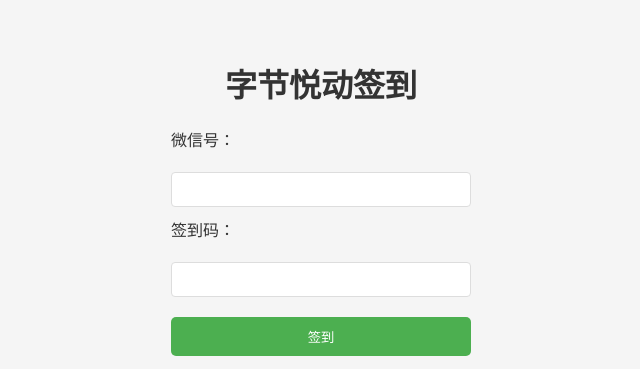
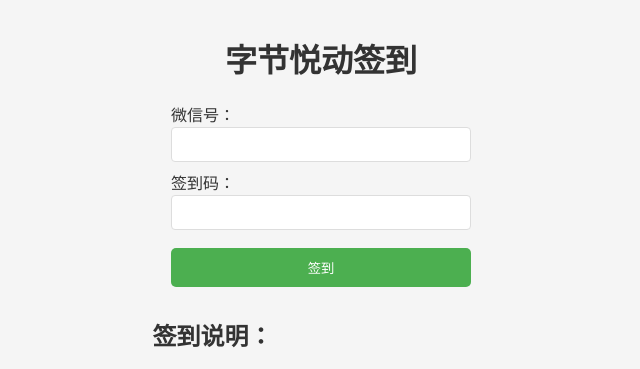
Before and after one commit to poboll/xxrksign, a website: page public/index.html in a window 1280 px wide. Shown: the top 369 px of the page, without its empty margins (319-959 px from the left). Drawn offline with Linux system fonts and the light colour scheme.

Commit message:
Add files via upload

```diff
--- a/public/index.html
+++ b/public/index.html
@@ -27,7 +27,7 @@
         }
 
         h1 {
-            margin-top: 40px;
+            margin-top: 15px;
             text-align: center;
         }
 
@@ -38,14 +38,14 @@
 
         label{
             display: block;
-            margin-bottom: 10px;
+            margin-bottom: 5px;
             width: 100%;
-            height: 35px; /* Adjusted height */
+            height: 20px; /* Adjusted height */
         }
 
         input {
             display: block;
-            margin-bottom: 10px;
+            margin-bottom: 8px;
             height: 35px;
             box-sizing: border-box;
             width: 100%;
@@ -70,7 +70,7 @@
         }
 
         #adminResult {
-            margin-top: 20px;
+            margin-top: 10px;
         }
 
         /* 禁用放大效果 */
```
